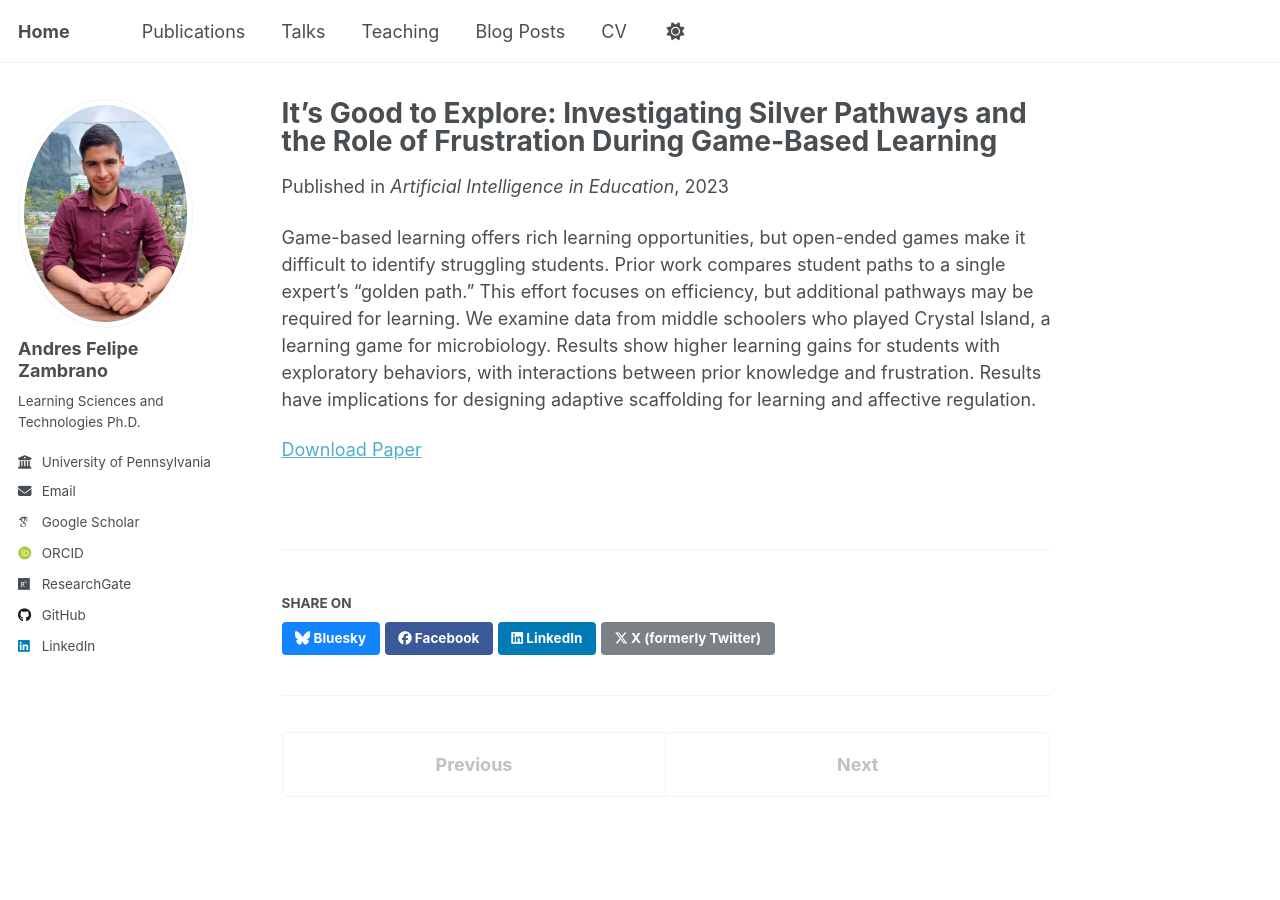
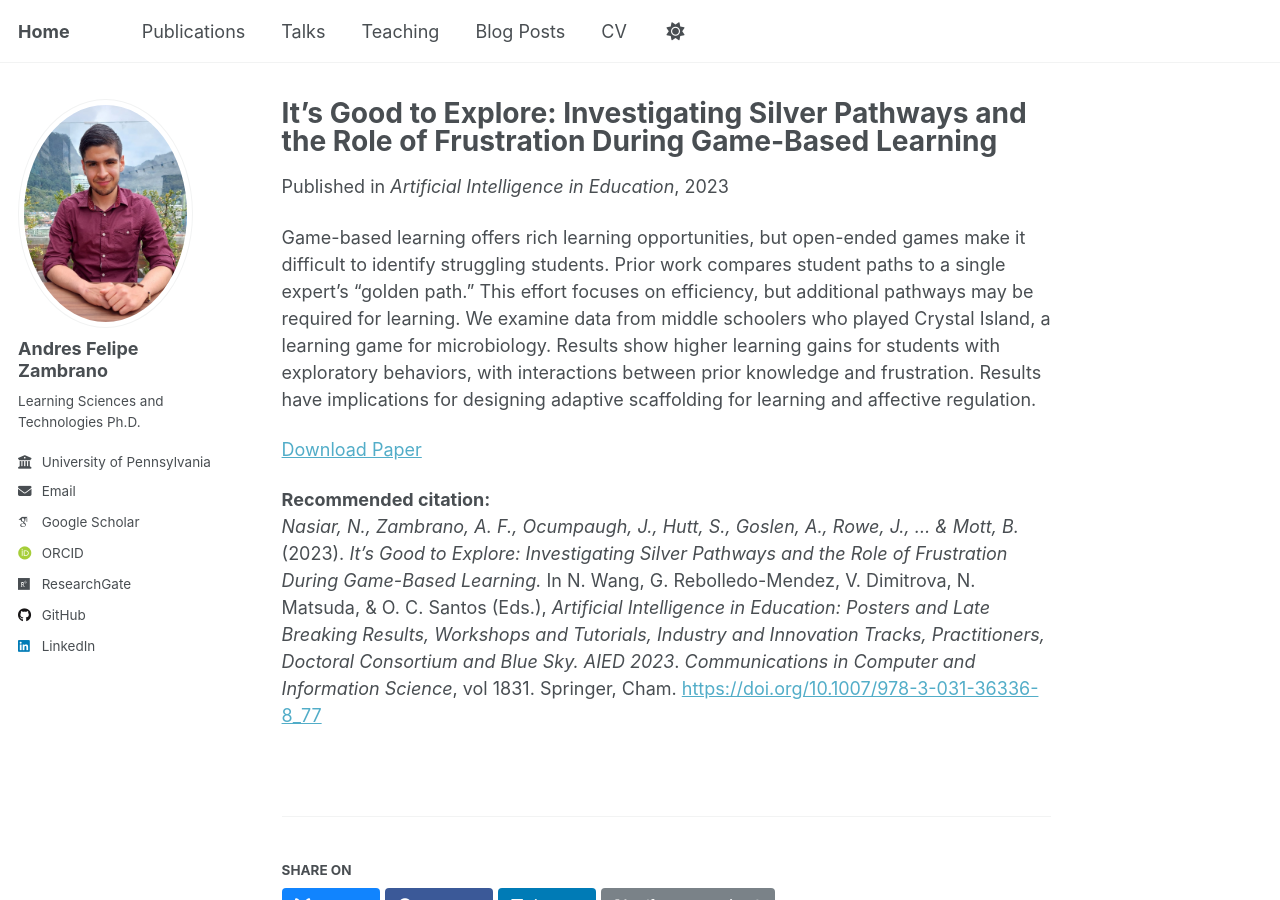
Before and after one commit to afzambrano/afzambrano.github.io, a Jekyll site: the page built from _publications/2023-aied-explore-crystal.md, in a window 1280 px wide and 900 px high. Built offline with Jekyll 4.4.1, drawn with Linux system fonts in a browser that asks for light colours; some web fonts are replaced; a script that is not in the unit is left out.

Commit message:
Update 2023-aied-explore-crystal.md

```diff
--- a/_publications/2023-aied-explore-crystal.md
+++ b/_publications/2023-aied-explore-crystal.md
@@ -12,3 +12,11 @@ paperurl: 'https://link.springer.com/chapter/10.1007/978-3-031-36336-8_77'
 Game-based learning offers rich learning opportunities, but open-ended games make it difficult to identify struggling students. Prior work compares student paths to a single expert’s “golden path.” This effort focuses on efficiency, but additional pathways may be required for learning. We examine data from middle schoolers who played Crystal Island, a learning game for microbiology. Results show higher learning gains for students with exploratory behaviors, with interactions between prior knowledge and frustration. Results have implications for designing adaptive scaffolding for learning and affective regulation.
 
 [Download Paper](https://link.springer.com/chapter/10.1007/978-3-031-36336-8_77)
+
+<b>Recommended citation:</b><br>
+<i>Nasiar, N., Zambrano, A. F., Ocumpaugh, J., Hutt, S., Goslen, A., Rowe, J., ... & Mott, B.</i> (2023).
+<i>It’s Good to Explore: Investigating Silver Pathways and the Role of Frustration During Game-Based Learning.</i>
+In N. Wang, G. Rebolledo-Mendez, V. Dimitrova, N. Matsuda, & O. C. Santos (Eds.),
+<i>Artificial Intelligence in Education: Posters and Late Breaking Results, Workshops and Tutorials, Industry and Innovation Tracks, Practitioners, Doctoral Consortium and Blue Sky. AIED 2023</i>.
+<i>Communications in Computer and Information Science</i>, vol 1831. Springer, Cham.
+<a href="https://doi.org/10.1007/978-3-031-36336-8_77">https://doi.org/10.1007/978-3-031-36336-8_77</a>
```
